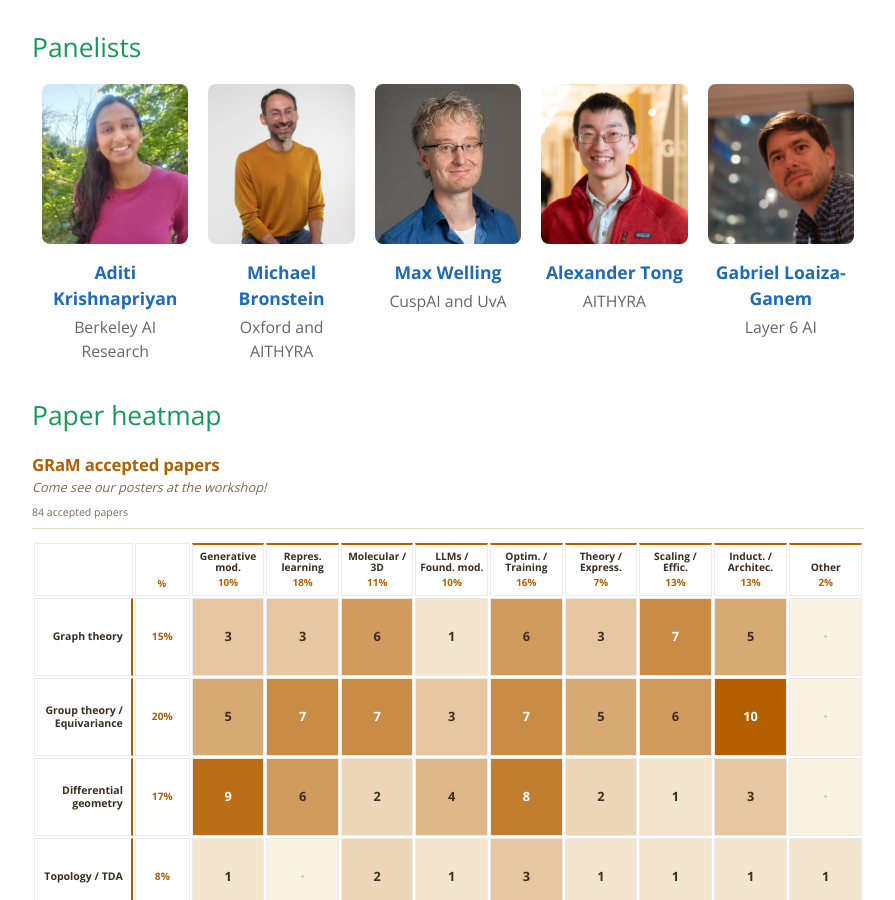
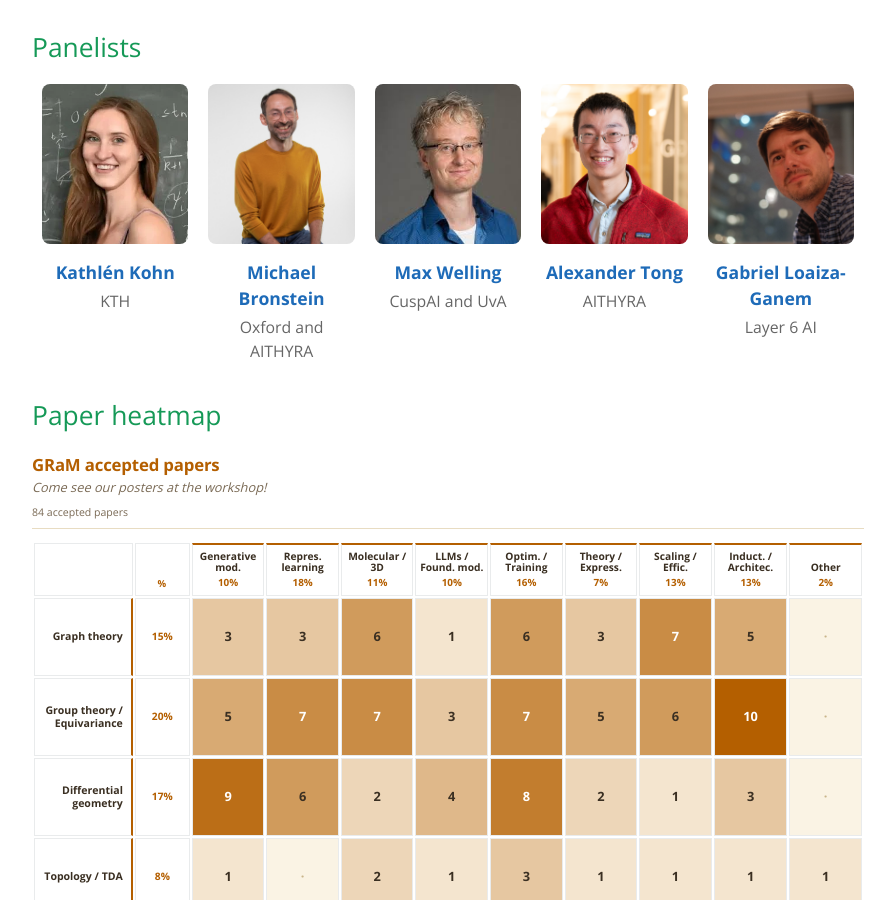
Before and after one commit to gram-workshop/gram-workshop.github.io, a Jekyll site: the page built from index.md, in a window 1280 px wide and 900 px high, scrolled down 943 px. Shown: the whole window, without its empty margins (192-1087 px from the left). Built offline with Jekyll 4.4.1, drawn with Linux system fonts in a browser that asks for light colours; some of the changed text lies outside the part shown.

Commit message:
talk and panelists

```diff
--- a/index.md
+++ b/index.md
@@ -64,9 +64,9 @@
 <div class="speakers-container">
     <div class="speaker-card">
         <div class="organizer-header">
-            <a href="https://a1k12.github.io/"><img src="assets/img/invited26/aditi.png" alt="Aditi Krishnapriyan" class="speaker-photo-square"></a>
-            <strong><a href="https://a1k12.github.io/">Aditi Krishnapriyan</a></strong>
-            <div class="organizer-affiliation">Berkeley AI Research</div>
+            <a href="https://kathlenkohn.github.io/"><img src="assets/img/invited26/kathlen.webp" alt="Kathlén Kohn" class="speaker-photo-square"></a>
+            <strong><a href="https://kathlenkohn.github.io/">Kathlén Kohn</a></strong>
+            <div class="organizer-affiliation">KTH</div>
         </div>
     </div>
     <div class="speaker-card">
@@ -201,7 +201,7 @@
       <span class="program-tag online">online</span>
       <div style="margin-top: 4px;">
         <span class="program-speaker"><a href="https://sites.google.com/view/antheamonod/home">Anthea Monod</a></span> —
-        <span class="program-talk-title">TBA</span>
+        <span class="program-talk-title">"From Geometry to Topology: The Shape of Learning"</span>
       </div>
     </div>
   </div>
@@ -232,7 +232,7 @@
       <span class="program-tag panel">Panel Discussion</span>
       <div style="margin-top: 4px;">
         <span class="program-title"> <a href="https://iclr.cc/virtual/2026/10019451">Do scale and simplicity make geometry obsolete, or more necessary than ever?</a> </span>
-        <br>With <a href="https://a1k12.github.io/">Aditi Krishnapriyan</a>, <a href="https://www.alextong.net/">Alexander Tong</a>, <a href="https://gabloa.github.io/">Gabriel Loaiza-Ganem</a>, <a href="https://www.linkedin.com/in/max-welling-4a783910/?originalSubdomain=nl">Max Welling</a>, and <a href="https://www.cs.ox.ac.uk/people/michael.bronstein/">Michael Bronstein</a>.
+        <br>With <a href="https://kathlenkohn.github.io/">Kathlén Kohn</a>,  <a href="https://a1k12.github.io/">Aditi Krishnapriyan</a> (online), <a href="https://www.alextong.net/">Alexander Tong</a>, <a href="https://gabloa.github.io/">Gabriel Loaiza-Ganem</a>, <a href="https://www.linkedin.com/in/max-welling-4a783910/?originalSubdomain=nl">Max Welling</a>, and <a href="https://www.cs.ox.ac.uk/people/michael.bronstein/">Michael Bronstein</a>.
         <br><span style="color: #666;">Moderated by <a href="https://ebekkers.github.io/">Erik Bekkers</a>.</span>
       </div>
     </div>
```
Also changed, not shown: 6 other files.
